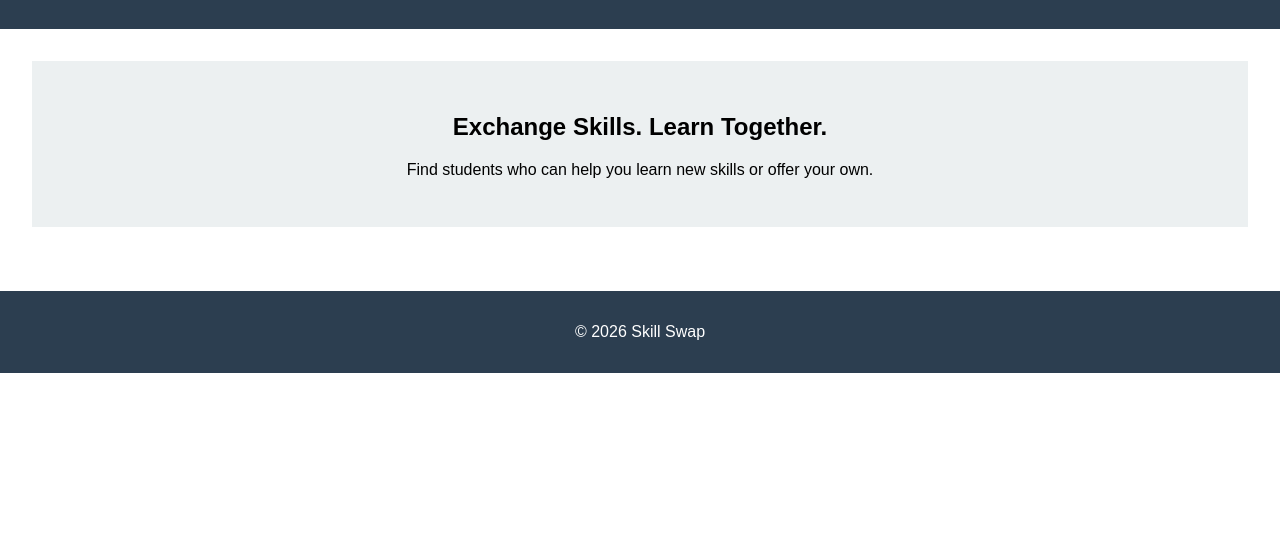
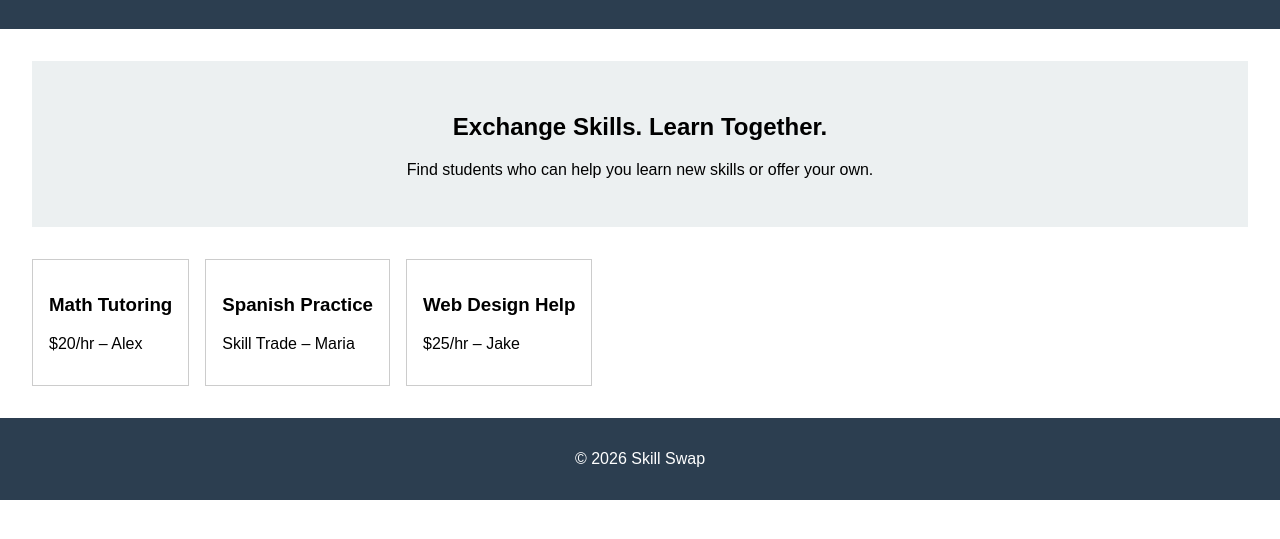
Before and after one commit to imbozen/skillswap-bella, a plain HTML site: page index.html in a window 1280 px wide. Shown: the part 117-656 px from the top of the page. Drawn offline with Linux system fonts and the light colour scheme.

Commit message:
Added interactive skill cards with JavaScript

```diff
--- a/index.html
+++ b/index.html
@@ -27,7 +27,20 @@
     </section>
 
     <section class="skills">
-      <!-- Skill cards will go here -->
+        <div class="card">
+            <h3>Math Tutoring</h3>
+            <p>$20/hr – Alex</p>
+        </div>
+
+        <div class="card">
+            <h3>Spanish Practice</h3>
+            <p>Skill Trade – Maria</p>
+        </div>
+
+        <div class="card">
+            <h3>Web Design Help</h3>
+            <p>$25/hr – Jake</p>
+        </div>
     </section>
   </main>
 
--- a/script.js
+++ b/script.js
@@ -1 +1,9 @@
 console.log("Skill Swap loaded");
+
+const cards = document.querySelectorAll(".card");
+
+cards.forEach(card => {
+  card.addEventListener("click", () => {
+    alert("Booking feature coming soon!");
+  });
+});
--- a/styles.css
+++ b/styles.css
@@ -38,3 +38,14 @@ footer {
   color: white;
   text-decoration: none;
 }
+
+.skills {
+  display: flex;
+  gap: 1rem;
+}
+
+.card {
+  border: 1px solid #ccc;
+  padding: 1rem;
+  cursor: pointer;
+}
```
